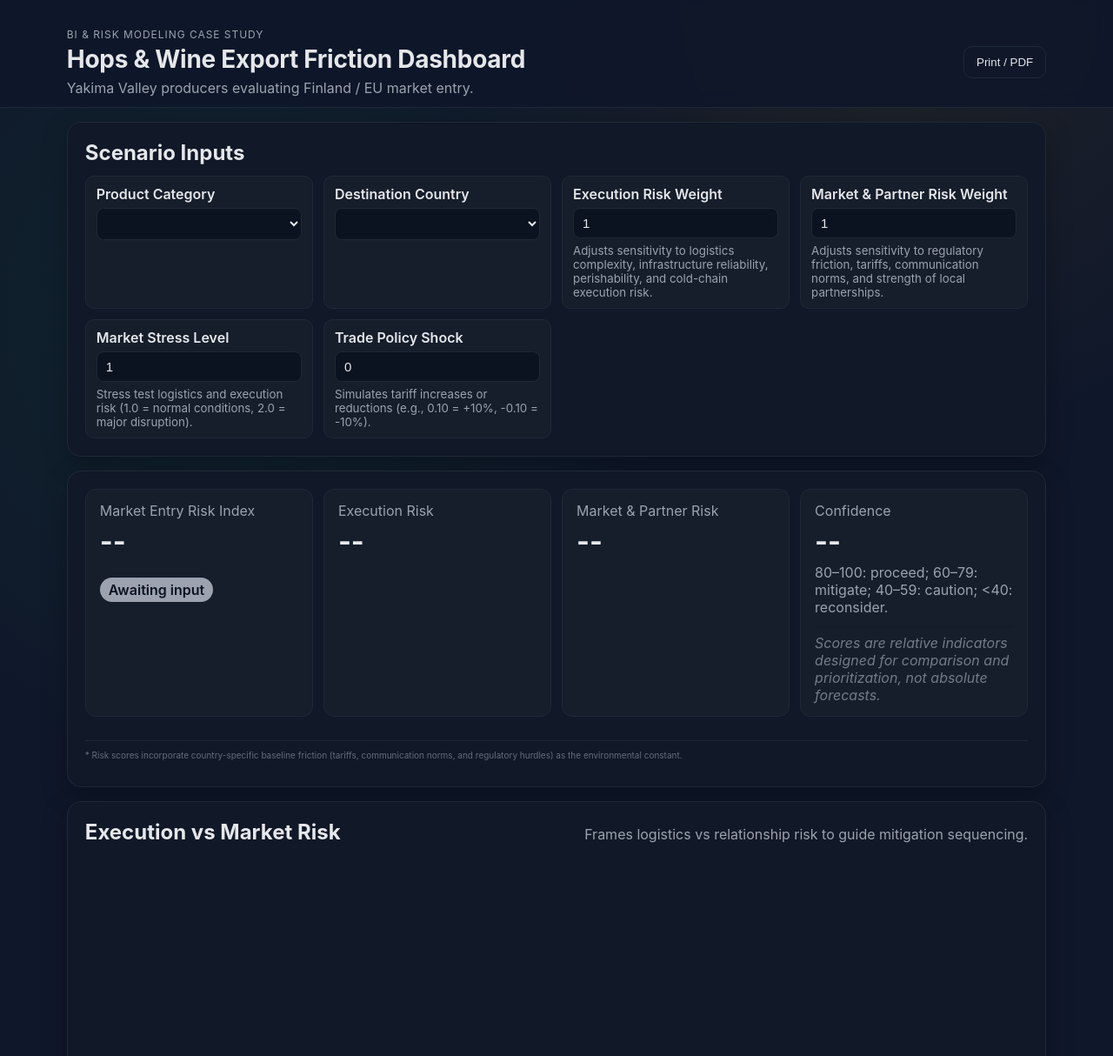
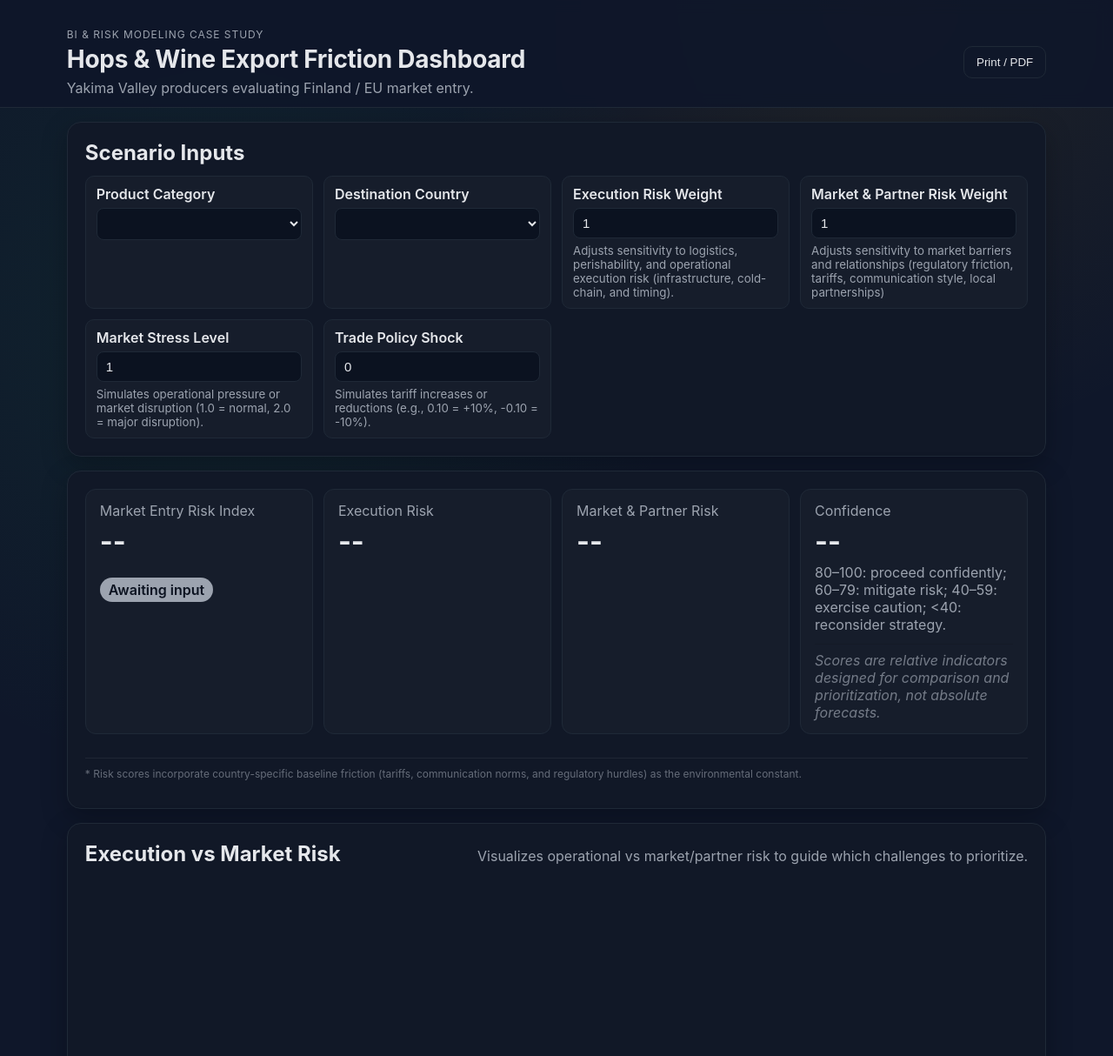
Before and after one commit to Link-Jason/HopsWineExportDashboard, a plain HTML site: page index.html in a window 1280 px wide. Shown: the top 1214 px of the page at 87% size. Drawn offline with nearby package versions, Linux system fonts and the light colour scheme; no server answers.

Commit message:
Final: Polished UI descriptions, adjusted font hierarchy, and fixed HTML character safety

```diff
--- a/index.html
+++ b/index.html
@@ -32,24 +32,19 @@
         <label class="field">
           <span>Execution Risk Weight</span>
           <input id="weightOperational" type="number" step="0.1" min="0.1" value="1">
-          <small>
-            Adjusts sensitivity to logistics complexity, infrastructure reliability,
-            perishability, and cold-chain execution risk.
-          </small>
+          <small>Adjusts sensitivity to logistics, perishability, and operational execution risk (infrastructure, cold-chain, and timing).</small>
         </label>
         <label class="field">
           <span>Market & Partner Risk Weight</span>
           <input id="weightRelational" type="number" step="0.1" min="0.1" value="1">
           <small>
-            Adjusts sensitivity to regulatory friction, tariffs,
-            communication norms, and strength of local partnerships.
+            Adjusts sensitivity to market barriers and relationships (regulatory friction, tariffs, communication style, local partnerships)
           </small>
         </label>
         <label class="field">
           <span>Market Stress Level</span>
           <input id="scenarioMultiplier" type="number" step="0.1" min="0.5" value="1">
-          <small>Stress test logistics and execution risk
-            (1.0 = normal conditions, 2.0 = major disruption).</small>
+          <small>Simulates operational pressure or market disruption (1.0 = normal, 2.0 = major disruption).</small>
         </label>
         <label class="field">
           <span>Trade Policy Shock</span>
@@ -79,12 +74,12 @@
       <div class="kpi">
         <p class="label">Confidence</p>
         <p id="confidence" class="value">--</p>
-        <p class="helper">80–100: proceed; 60–79: mitigate; 40–59: caution; &lt;40: reconsider.</p>
+        <p class="helper">80–100: proceed confidently; 60–79: mitigate risk; 40–59: exercise caution; &lt;40: reconsider strategy.</p>
         <p class="helper" style="margin-top: 12px; opacity: 0.7; font-style: italic; border-top: 1px solid rgba(0,0,0,0.1); padding-top: 8px;">
           Scores are relative indicators designed for comparison and prioritization, not absolute forecasts.
         </p>
       </div>
-      <p style="grid-column: 1 / -1; font-size: 10px; color: var(--muted); opacity: 0.6; margin-top: 15px; border-top: 1px solid rgba(255,255,255,0.1); padding-top: 10px;">
+      <p style="grid-column: 1 / -1; font-size: 12px; color: var(--muted); opacity: 0.6; margin-top: 15px; border-top: 1px solid rgba(255,255,255,0.1); padding-top: 10px;">
         * Risk scores incorporate country-specific baseline friction (tariffs, communication norms, and regulatory hurdles) as the environmental constant.
       </p>
     </section>
@@ -92,7 +87,7 @@
     <section class="panel chart-panel">
       <div class="panel-header">
         <h2>Execution vs Market Risk</h2>
-        <p class="helper">Frames logistics vs relationship risk to guide mitigation sequencing.</p>
+        <p class="helper">Visualizes operational vs market/partner risk to guide which challenges to prioritize.</p>
       </div>
       <canvas id="frictionChart" aria-label="Execution vs Market Risk bar chart"></canvas>
     </section>
```
